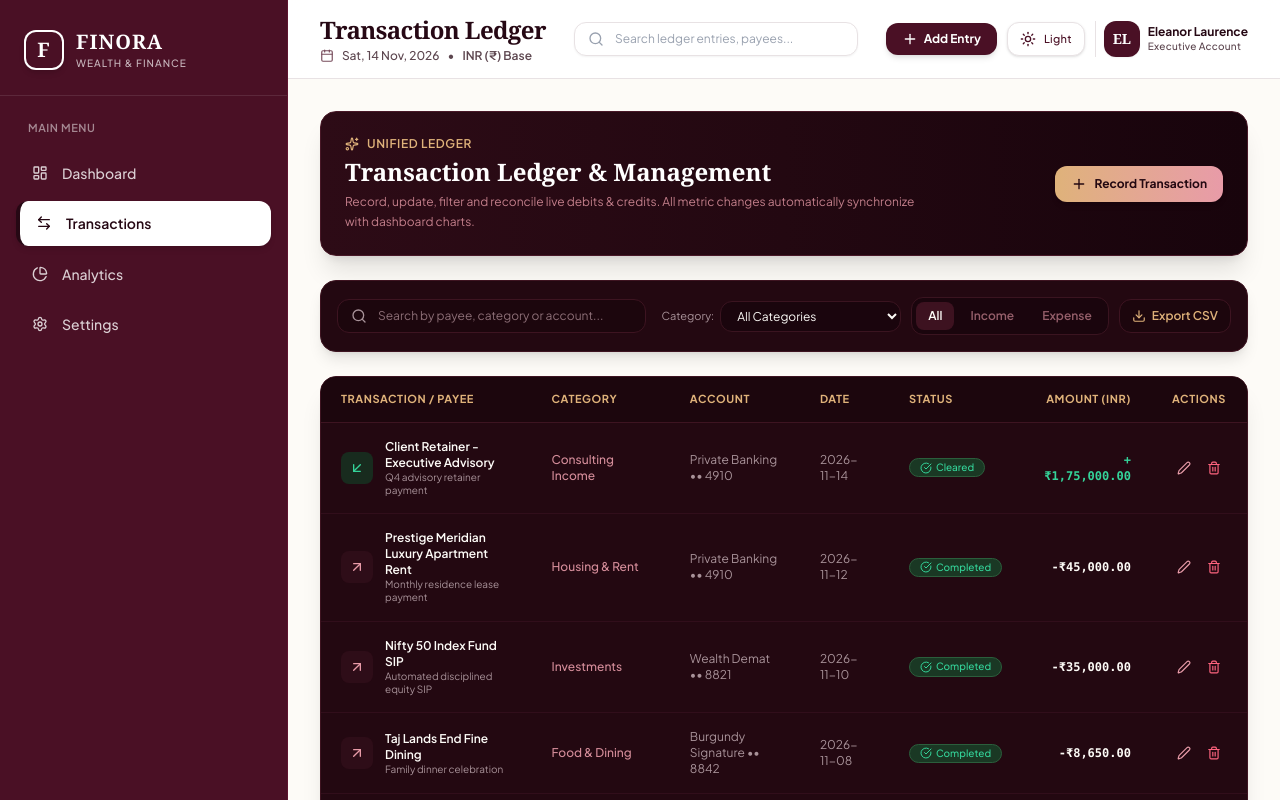
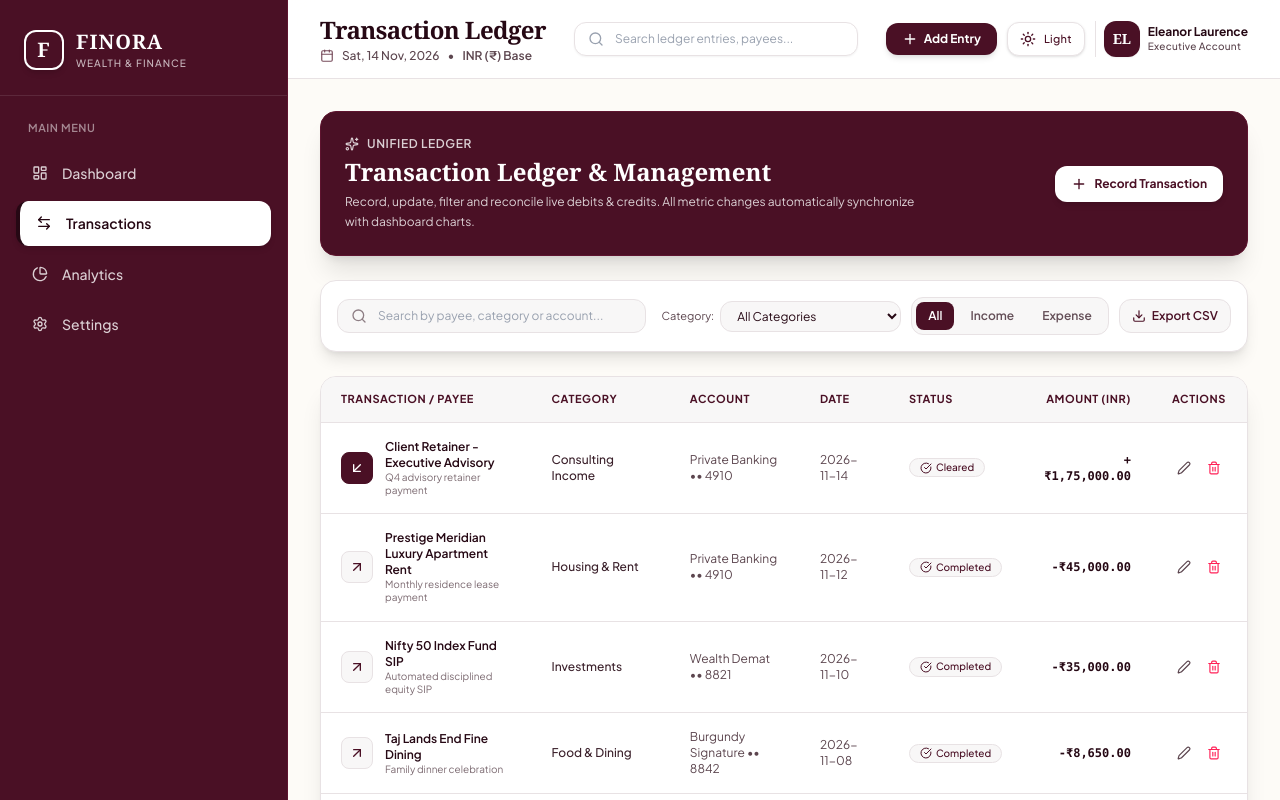
Before and after one commit to vermaanv01-boop/FINORA-Personal-Finance-Tracker., a React (Vite) app: page /transactions in a window 1280 px wide. Shown: the top 800 px of the page. Built offline with nearby package versions, Linux system fonts and the light colour scheme; a web font is replaced by a local one.

Commit message:
changing ui

```diff
--- a/src/sections/TransactionsView.jsx
+++ b/src/sections/TransactionsView.jsx
@@ -8,10 +8,10 @@ import {
   CheckCircle,
   Sparkles,
   Edit2,
-  Trash2,
-  Filter
+  Trash2
 } from 'lucide-react';
 import { formatCurrency } from '../utils/currency';
+import { useTheme } from '../context/ThemeContext';
 
 export default function TransactionsView({
   transactions,
@@ -20,11 +20,11 @@ export default function TransactionsView({
   onEditTransaction,
   onDeleteTransaction
 }) {
+  const { isDark } = useTheme();
   const [searchTerm, setSearchTerm] = useState('');
   const [filterType, setFilterType] = useState('all');
   const [selectedCategory, setSelectedCategory] = useState('all');
 
-  // Extract unique categories
   const categories = ['all', ...Array.from(new Set(transactions.map(t => t.category).filter(Boolean)))];
 
   const filtered = transactions.filter(t => {
@@ -54,14 +54,20 @@ export default function TransactionsView({
   return (
     <div className="space-y-6">
       {/* Banner / Header */}
-      <div className="bg-gradient-to-r from-[#2D0B16] via-[#230811] to-[#18040C] border border-[#481827] rounded-2xl p-6 text-white shadow-xl flex flex-col md:flex-row md:items-center justify-between gap-4">
+      <div className={`
+        border rounded-2xl p-6 shadow-xl flex flex-col md:flex-row md:items-center justify-between gap-4 transition-colors
+        ${isDark
+          ? 'bg-[#360B1C] border-[#52152C] text-[#FFFFFF]'
+          : 'bg-[#4A1025] border-[#5E142F] text-[#FFFFFF]'
+        }
+      `}>
         <div>
-          <div className="flex items-center gap-2 text-xs text-[#DFB27A] font-semibold uppercase tracking-wider mb-1">
+          <div className="flex items-center gap-2 text-xs opacity-80 font-semibold uppercase tracking-wider mb-1">
             <Sparkles className="w-3.5 h-3.5" />
             <span>Unified Ledger</span>
           </div>
           <h2 className="font-serif text-2xl font-bold">Transaction Ledger & Management</h2>
-          <p className="text-xs text-[#E89BA8]/80 mt-1 max-w-xl leading-relaxed">
+          <p className="text-xs opacity-80 mt-1 max-w-xl leading-relaxed">
             Record, update, filter and reconcile live debits & credits. All metric changes automatically synchronize with dashboard charts.
           </p>
         </div>
@@ -69,7 +75,10 @@ export default function TransactionsView({
         <div className="flex items-center gap-3">
           <button
             onClick={onOpenAddModal}
-            className="flex items-center gap-2 px-4 py-2.5 rounded-xl bg-gradient-to-r from-[#DFB27A] to-[#E89BA8] text-[#230811] font-bold text-xs shadow-md hover:opacity-95 transition-all active:scale-95 cursor-pointer"
+            className={`
+              flex items-center gap-2 px-4 py-2.5 rounded-xl font-bold text-xs shadow-md transition-all active:scale-95 cursor-pointer
+              ${isDark ? 'bg-[#FFFFFF] text-[#260814] hover:bg-[#F8F7F7]' : 'bg-[#FFFFFF] text-[#4A1025] hover:bg-[#F8F7F7]'}
+            `}
           >
             <Plus className="w-4 h-4" />
             <span>Record Transaction</span>
@@ -78,29 +87,41 @@ export default function TransactionsView({
       </div>
 
       {/* Filter & Controls Toolbar */}
-      <div className="bg-[#230811] border border-[#3E1421] rounded-2xl p-4 shadow-lg flex flex-col lg:flex-row items-stretch lg:items-center justify-between gap-4">
+      <div className={`
+        border rounded-2xl p-4 shadow-lg flex flex-col lg:flex-row items-stretch lg:items-center justify-between gap-4 transition-colors
+        ${isDark
+          ? 'bg-[#260814] border-[#360B1C] text-[#FFFFFF]'
+          : 'bg-[#FFFFFF] border-[#E8E2E4] text-[#260814]'
+        }
+      `}>
         <div className="relative flex-1 max-w-md">
-          <Search className="w-4 h-4 absolute left-3.5 top-1/2 -translate-y-1/2 text-[#A89299]" />
+          <Search className="w-4 h-4 absolute left-3.5 top-1/2 -translate-y-1/2 opacity-50" />
           <input
             type="text"
             value={searchTerm}
             onChange={(e) => setSearchTerm(e.target.value)}
             placeholder="Search by payee, category or account..."
-            className="w-full pl-10 pr-4 py-2 rounded-xl bg-[#1C060D] border border-[#3D1421] text-xs text-[#FDFBF7] placeholder:text-[#8C6E76] focus:outline-hidden focus:border-[#E89BA8]"
+            className={`w-full pl-10 pr-4 py-2 rounded-xl border text-xs focus:outline-hidden transition-all ${
+              isDark
+                ? 'bg-[#360B1C] border-[#52152C] text-[#FFFFFF] placeholder:text-[#FFFFFF]/40 focus:border-[#FFFFFF]'
+                : 'bg-[#F8F7F7] border-[#E8E2E4] text-[#260814] placeholder:text-gray-400 focus:border-[#4A1025]'
+            }`}
           />
         </div>
 
         <div className="flex flex-wrap items-center gap-2.5">
           {/* Category Filter */}
           <div className="flex items-center gap-1.5">
-            <span className="text-[11px] text-[#A89299] hidden sm:inline">Category:</span>
+            <span className="text-[11px] opacity-75 hidden sm:inline">Category:</span>
             <select
               value={selectedCategory}
               onChange={(e) => setSelectedCategory(e.target.value)}
-              className="bg-[#1A050D] text-xs text-[#FDFBF7] border border-[#3A1420] rounded-xl px-3 py-1.5 focus:outline-hidden"
+              className={`text-xs border rounded-xl px-3 py-1.5 focus:outline-hidden ${
+                isDark ? 'bg-[#360B1C] border-[#52152C] text-[#FFFFFF]' : 'bg-[#F8F7F7] border-[#E8E2E4] text-[#260814]'
+              }`}
             >
               {categories.map((c) => (
-                <option key={c} value={c} className="bg-[#230811]">
+                <option key={c} value={c} className={isDark ? 'bg-[#260814]' : 'bg-[#FFFFFF]'}>
                   {c === 'all' ? 'All Categories' : c}
                 </option>
               ))}
@@ -108,15 +129,15 @@ export default function TransactionsView({
           </div>
 
           {/* Type Filter */}
-          <div className="flex items-center gap-1 bg-[#1A050D] p-1 rounded-xl border border-[#3A1420]">
+          <div className={`flex items-center gap-1 p-1 rounded-xl border ${isDark ? 'bg-[#360B1C] border-[#52152C]' : 'bg-[#F8F7F7] border-[#E8E2E4]'}`}>
             {['all', 'income', 'expense'].map((type) => (
               <button
                 key={type}
                 onClick={() => setFilterType(type)}
-                className={`px-3 py-1.5 text-xs font-semibold rounded-lg capitalize transition-colors ${
+                className={`px-3 py-1.5 text-xs font-semibold rounded-lg capitalize transition-colors cursor-pointer ${
                   filterType === type
-                    ? 'bg-[#3D1220] text-[#FDFBF7]'
-                    : 'text-[#E89BA8]/60 hover:text-white'
+                    ? isDark ? 'bg-[#FFFFFF] text-[#260814]' : 'bg-[#4A1025] text-[#FFFFFF]'
+                    : 'opacity-70 hover:opacity-100'
                 }`}
               >
                 {type}
@@ -126,7 +147,9 @@ export default function TransactionsView({
 
           <button
             onClick={exportCSV}
-            className="flex items-center gap-1.5 px-3 py-2 rounded-xl bg-[#1C060D] border border-[#3D1421] text-xs text-[#DFB27A] font-semibold hover:bg-[#2B0A15] transition-colors"
+            className={`flex items-center gap-1.5 px-3 py-2 rounded-xl border text-xs font-semibold transition-colors cursor-pointer ${
+              isDark ? 'bg-[#360B1C] border-[#52152C] text-[#FFFFFF] hover:bg-[#4A1025]' : 'bg-[#F8F7F7] border-[#E8E2E4] text-[#4A1025] hover:bg-[#FFFFFF]'
+            }`}
             title="Download records in CSV"
           >
             <Download className="w-3.5 h-3.5" />
@@ -136,11 +159,19 @@ export default function TransactionsView({
       </div>
 
       {/* Ledger Table */}
-      <div className="bg-[#230811] border border-[#3E1421] rounded-2xl overflow-hidden shadow-xl">
+      <div className={`
+        border rounded-2xl overflow-hidden shadow-xl transition-colors
+        ${isDark
+          ? 'bg-[#260814] border-[#360B1C]'
+          : 'bg-[#FFFFFF] border-[#E8E2E4]'
+        }
+      `}>
         <div className="overflow-x-auto">
           <table className="w-full text-left border-collapse">
             <thead>
-              <tr className="border-b border-[#3D1421] bg-[#1C060D] text-[11px] font-semibold text-[#DFB27A] uppercase tracking-wider">
+              <tr className={`border-b text-[11px] font-semibold uppercase tracking-wider ${
+                isDark ? 'bg-[#360B1C] border-[#52152C] text-[#FFFFFF]' : 'bg-[#F8F7F7] border-[#E8E2E4] text-[#4A1025]'
+              }`}>
                 <th className="py-3.5 px-5">Transaction / Payee</th>
                 <th className="py-3.5 px-5">Category</th>
                 <th className="py-3.5 px-5">Account</th>
@@ -150,10 +181,10 @@ export default function TransactionsView({
                 <th className="py-3.5 px-5 text-center">Actions</th>
               </tr>
             </thead>
-            <tbody className="divide-y divide-[#310E1B] text-xs">
+            <tbody className={`divide-y text-xs ${isDark ? 'divide-[#360B1C] text-[#FFFFFF]' : 'divide-[#E8E2E4] text-[#260814]'}`}>
               {filtered.length === 0 ? (
                 <tr>
-                  <td colSpan="7" className="text-center py-8 text-[#A89299]">
+                  <td colSpan="7" className="text-center py-8 opacity-60">
                     No transactions match your search filter.
                   </td>
                 </tr>
@@ -161,31 +192,37 @@ export default function TransactionsView({
                 filtered.map((item) => {
                   const isIncome = item.type === 'income';
                   return (
-                    <tr key={item.id} className="hover:bg-[#2B0A15]/60 transition-colors group">
+                    <tr key={item.id} className={`transition-colors group ${isDark ? 'hover:bg-[#360B1C]' : 'hover:bg-[#F8F7F7]'}`}>
                       <td className="py-4 px-5">
                         <div className="flex items-center gap-3">
-                          <div className={`w-8 h-8 rounded-lg flex items-center justify-center shrink-0 ${
-                            isIncome ? 'bg-[#182B1E] text-[#34D399]' : 'bg-[#2E0D18] text-[#E89BA8]'
+                          <div className={`w-8 h-8 rounded-lg flex items-center justify-center shrink-0 border ${
+                            isIncome
+                              ? isDark ? 'bg-[#FFFFFF] text-[#260814] border-[#FFFFFF]' : 'bg-[#4A1025] text-[#FFFFFF] border-[#4A1025]'
+                              : isDark ? 'bg-[#360B1C] text-[#FFFFFF] border-[#52152C]' : 'bg-[#F8F7F7] text-[#4A1025] border-[#E8E2E4]'
                           }`}>
                             {isIncome ? <ArrowDownLeft className="w-4 h-4" /> : <ArrowUpRight className="w-4 h-4" />}
                           </div>
                           <div>
-                            <p className="font-semibold text-[#FDFBF7]">{item.title}</p>
-                            <p className="text-[10px] text-[#A89299]">{item.notes || `Ref: ${item.id}`}</p>
+                            <p className="font-semibold">{item.title}</p>
+                            <p className="text-[10px] opacity-60">{item.notes || `Ref: ${item.id}`}</p>
                           </div>
                         </div>
                       </td>
-                      <td className="py-4 px-5 text-[#E89BA8]/90 font-medium">{item.category}</td>
-                      <td className="py-4 px-5 text-[#A89299]">{item.account}</td>
-                      <td className="py-4 px-5 text-[#A89299]">{item.date}</td>
+                      <td className="py-4 px-5 opacity-90 font-medium">{item.category}</td>
+                      <td className="py-4 px-5 opacity-75">{item.account}</td>
+                      <td className="py-4 px-5 opacity-75">{item.date}</td>
                       <td className="py-4 px-5">
-                        <span className="inline-flex items-center gap-1 px-2.5 py-0.5 rounded-full text-[10px] font-medium bg-[#1A3824] text-[#34D399] border border-[#2B5E3C]">
+                        <span className={`inline-flex items-center gap-1 px-2.5 py-0.5 rounded-full text-[10px] font-medium border ${
+                          isDark
+                            ? 'bg-[#360B1C] text-[#FFFFFF] border-[#52152C]'
+                            : 'bg-[#F8F7F7] text-[#4A1025] border-[#E8E2E4]'
+                        }`}>
                           <CheckCircle className="w-3 h-3" />
                           {item.status}
                         </span>
                       </td>
                       <td className="py-4 px-5 text-right font-mono font-bold">
-                        <span className={isIncome ? 'text-[#34D399]' : 'text-[#FDFBF7]'}>
+                        <span>
                           {isIncome ? '+' : '-'}{formatCurrency(item.amount, currency)}
                         </span>
                       </td>
@@ -193,14 +230,14 @@ export default function TransactionsView({
                         <div className="flex items-center justify-center gap-1">
                           <button
                             onClick={() => onEditTransaction(item)}
-                            className="p-1.5 rounded-lg text-[#E89BA8] hover:text-white hover:bg-[#3D1220] transition-colors"
+                            className="p-1.5 rounded-lg opacity-75 hover:opacity-100 hover:bg-black/10 dark:hover:bg-white/10 transition-colors cursor-pointer"
                             title="Edit transaction"
                           >
                             <Edit2 className="w-3.5 h-3.5" />
                           </button>
                           <button
                             onClick={() => onDeleteTransaction(item.id)}
-                            className="p-1.5 rounded-lg text-rose-400 hover:text-rose-200 hover:bg-rose-950/40 transition-colors"
+                            className="p-1.5 rounded-lg text-rose-500 hover:bg-rose-950/20 transition-colors cursor-pointer"
                             title="Delete transaction"
                           >
                             <Trash2 className="w-3.5 h-3.5" />
```
